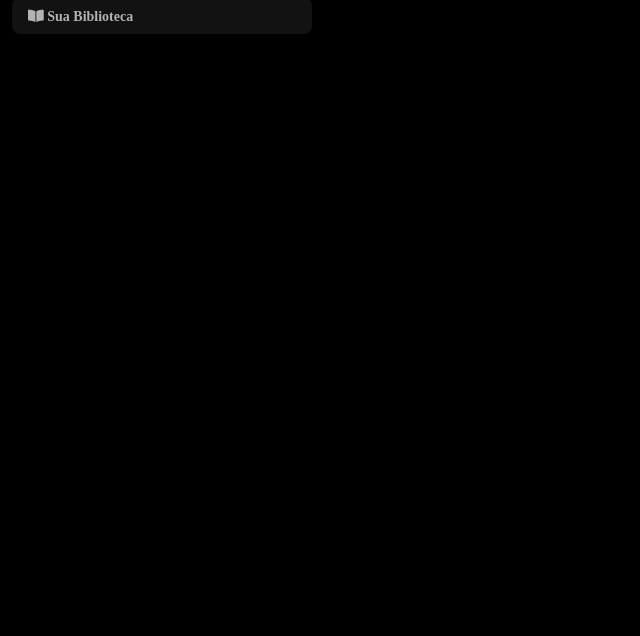
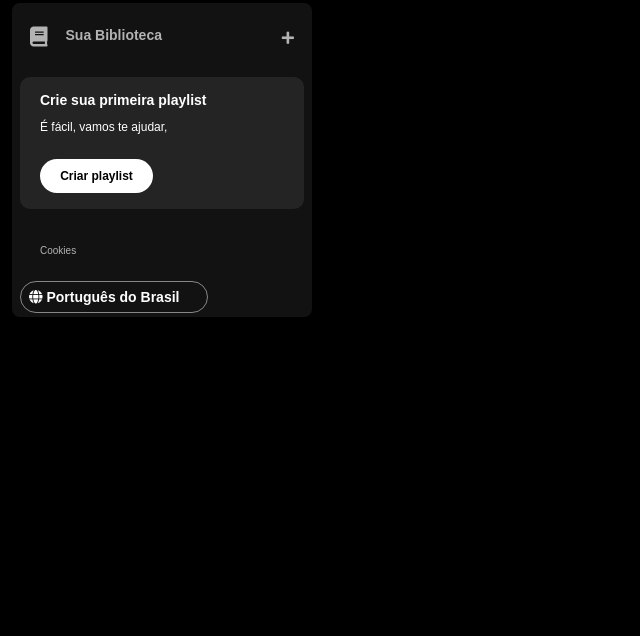
Before and after one commit to KUHAKU-17/IMERSAO-ALURA, a plain HTML site: page code/Projeto Spotify/scr/index.html in a window 1280 px wide. Shown: the part 164-800 px from the top of the page, without its empty margins (0-640 px from the left). Drawn offline with Linux system fonts and the light colour scheme.

Commit message:
atualização 23/01/24

```diff
--- a/code/Projeto Spotify/scr/index.html
+++ b/code/Projeto Spotify/scr/index.html
@@ -20,7 +20,7 @@
                 <a href="">
                     <img src="./assets/icons/logo-spotify.png" alt="Logo do Spotify">
                 </a>
-                <div>
+            </div>
             <ul>
                 <li>
                     <a>
@@ -29,29 +29,44 @@
                     </a>
                 </li>
                 <li>
-                            <a>
+                    <a href="">
                         <span class="fa fa-search"></span>
                         <span>Buscar</span>
                     </a>
                 </li>
             </ul>
+        </nav>
+
+        <div class="library">
+            <div class="library__content">
+                <button class="library__button">
+                    <span class="fa fas fa-book"></span>
+                    <span>Sua Biblioteca</span>
+                </button>
+                <span class="fa fa-plus"></span>
+            </div>
+
+            <section class="section-playlist">
+                <div class="section-playlist__content">
+                    <span class="text tittle">Crie sua primeira playlist</span>
+                    <span class="text subtitle">É fácil, vamos te ajudar,</span>
+                    <button class="section-playlist__button">
+                        <span>Criar playlist</span>
+                    </button>
+                </div>
+            </section>
+
+            <div class="cookies">
+                <a href="">Cookies</a>
+            </div>
+
+            <div class="languages">
+                <buttom class="languages__button">
+                    <span class="fa fa-globe"></span>
+                    <span>Português do Brasil</span>
+                </buttom>
             </div>
         </div>
-        </nav>
-    </div>
-    <div class="sidebar__biblio">
-        <nav class="sidebar__navigation__biblio">
-            <div>
-                <ul>
-                    <li>
-                        <a>
-                            <span class="fa fa-book-open"></span>
-                            <span>Sua Biblioteca</span>
-                        </a>
-                    </li>
-                </ul>
-            </div>
-        </nav>
     </div>
 </body>
 </html>
--- a/code/Projeto Spotify/scr/reset.css
+++ b/code/Projeto Spotify/scr/reset.css
@@ -1,48 +1,137 @@
-/* http://meyerweb.com/eric/tools/css/reset/
-   v2.0 | 20110126
-   License: none (public domain)
-*/
-
-html, body, div, span, applet, object, iframe,
-h1, h2, h3, h4, h5, h6, p, blockquote, pre,
-a, abbr, acronym, address, big, cite, code,
-del, dfn, em, img, ins, kbd, q, s, samp,
-small, strike, strong, sub, sup, tt, var,
-b, u, i, center,
-dl, dt, dd, ol, ul, li,
-fieldset, form, label, legend,
-table, caption, tbody, tfoot, thead, tr, th, td,
-article, aside, canvas, details, embed,
-figure, figcaption, footer, header, hgroup,
-menu, nav, output, ruby, section, summary,
-time, mark, audio, video {
+/* Reset CSS */
+html,
+body,
+div,
+span,
+applet,
+object,
+iframe,
+h1,
+h2,
+h3,
+h4,
+h5,
+h6,
+p,
+blockquote,
+pre,
+a,
+abbr,
+acronym,
+address,
+big,
+cite,
+code,
+del,
+dfn,
+em,
+img,
+ins,
+kbd,
+q,
+s,
+samp,
+small,
+strike,
+strong,
+sub,
+sup,
+tt,
+var,
+b,
+u,
+i,
+center,
+dl,
+dt,
+dd,
+ol,
+ul,
+li,
+fieldset,
+form,
+label,
+legend,
+table,
+caption,
+tbody,
+tfoot,
+thead,
+tr,
+th,
+td,
+article,
+aside,
+canvas,
+details,
+embed,
+figure,
+figcaption,
+footer,
+header,
+hgroup,
+menu,
+nav,
+output,
+ruby,
+section,
+summary,
+time,
+mark,
+audio,
+video {
   margin: 0;
   padding: 0;
   border: 0;
   font-size: 100%;
-	font: inherit;
   vertical-align: baseline;
 }
+
 /* HTML5 display-role reset for older browsers */
-article, aside, details, figcaption, figure,
-footer, header, hgroup, menu, nav, section {
+article,
+aside,
+details,
+figcaption,
+figure,
+footer,
+header,
+hgroup,
+menu,
+nav,
+section {
   display: block;
 }
+
 body {
   line-height: 1;
+  background: #000;
+  font-family: "DM Sans", sans-serif;
 }
-ol, ul {
+
+ol,
+ul {
   list-style: none;
 }
-blockquote, q {
+
+blockquote,
+q {
   quotes: none;
 }
-blockquote:before, blockquote:after,
-q:before, q:after {
-	content: '';
+
+blockquote:before,
+blockquote:after,
+q:before,
+q:after {
+  content: "";
   content: none;
 }
+
 table {
   border-collapse: collapse;
   border-spacing: 0;
 }
+
+button {
+  border: none;
+  cursor: pointer;
+}
--- a/code/Projeto Spotify/scr/style.css
+++ b/code/Projeto Spotify/scr/style.css
@@ -9,19 +9,20 @@ body{
     bottom: 0;
     padding: 12px;
     width: 300px;
+    background-color: #000;
 }
 
 .sidebar__navigation {
     background-color: #121212;
     border-radius: 8px;
-    padding: 16px 0 0 16px;
+
 }
 
 .sidebar__navigation .logo {
     background: #121212;
     display: flex;
     border-radius: 8px;
-    padding: 16px 10 0 16px;
+    padding: 16px 0 0 16px;
 }
 
 .logo img {
@@ -30,13 +31,13 @@ body{
 }
 
 .sidebar nav ul {
-    margin-top: 30px;
-    margin-left: -95px;
-    padding: 10px 20px 10px 20px;
+    list-style: none;
+    margin-top: 20px;
+    padding: 0px 20px 10px 20px;
 }
 
-.sidebar ul li {
-    padding: 10px 0;
+.sidebar nav ul li {
+    padding: 10px 0px;
 }
 
 .sidebar nav ul li a {
@@ -45,38 +46,144 @@ body{
     font-weight: 600;
     font-size: 14px;
     font-family: "DM Sans" sans-serif;
-    margin: 0 0 0 0;
-}
-
-.sidebar__biblio {
-    position: fixed;
-    top:  150px;
-    left: 0;
-    bottom: 0;
-    padding: 12px;
-    width: 300px;
 
 }
 
-.sidebar__navigation__biblio {
+
+.library {
     background-color: #121212;
     border-radius: 8px;
-    padding: 0px 0 0 16px;
+    display: flex;
+    justify-content: space-between;
+    flex-direction: column;
+    padding: 4px 8px;
+    color: #b3b3b3;
+    font-weight: 600;
+    font-size: 14px;
+    margin-top: 10px;
+
 }
 
-.sidebar__biblio nav ul {
-    padding: 10 20px 10px 20px;
+.library .library__content {
+    display: flex;
+    justify-content: space-between;
+
 }
 
-.sidebar__biblio ul li {
-    padding: 10px 0;
+.library .library__button {
+    display: flex;
+    margin-right: 10px;
+    color: #b3b3b3;
+    background: transparent;
+    border: 0px;
+    font-size: 14px;
+    font-weight: 700;
+    font-family: "DM Sans", sans-serif;
+    text-align: center;
+    text-decoration: none;
+    text-transform: none;
+    padding: 20px 10px;
+
 }
 
-.sidebar__biblio nav ul li a {
+.library .library__button .fa {
+    font-size: 20px;
+    margin-right: 10px;
+    font-weight: 300;
+    padding-right: 8px;
+}
+
+.library .library__content .fa-plus {
+    margin: 24px 10px;
+}
+
+.section-playlist {
+    display: flex;
+    align-items: flex-start;
+    justify-content: space-between;
+    gap: 20px;
+    background-color: #242424;
     color: #b3b3b3;
-    text-decoration: none;
     font-weight: 600;
     font-size: 14px;
-    font-family: "DM Sans" sans-serif;
-    margin: 0 0 0 0;
+    margin: 8px 0px;
+    padding: 16px 20px;
+    border-radius: 10px;
+
 }
+
+.section-playlist .section-playlist__content {
+    display: flex;
+    flex-direction: column;
+
+}
+
+.section-playlist__content .text {
+    padding-bottom: 14px;
+    color: #fff;
+    font-family: "DM Sans", sans-serif;
+
+}
+
+.section-playlist__content .title {
+    font-weight: 700;
+
+}
+
+.section-playlist__content .subtitle {
+    font-weight: 500;
+    font-size: 12px;
+
+}
+
+.section-playlist__content .section-playlist__button {
+    display: flex;
+    justify-content: center;
+    background-color: #fff;
+    color: #000;
+    border-radius: 20px;
+    font-size: 12px;
+    font-weight: 700;
+    font-family: "DM Sans", sans-serif;
+    text-decoration: none;
+    text-transform: none;
+    padding: 10px;
+    margin-top: 12px;
+    border: 0px;
+    width: 113px;
+
+}
+
+.sidebar .cookies{
+    margin: 25px 20px;
+
+}
+
+.sidebar .cookies a{
+    color: #b3b3b3;
+    font-weight: 500;
+    font-size: 10px;
+    text-decoration: none;
+
+}
+
+.sidebar .cookies a:hover {
+    text-decoration: underline;
+
+}
+
+
+.languages .languages__button {
+    align-items: center;
+    background-color: transparent;
+    border: 1px solid #878787;
+    color: #fff;
+    cursor: pointer;
+    font-weight: bold;
+    width: 170px;
+    margin: px;
+    padding: 8px;
+    border-radius: 20px;
+    display: block;
+
+}
```
Lines whose indentation alone changed are shown as unchanged.
